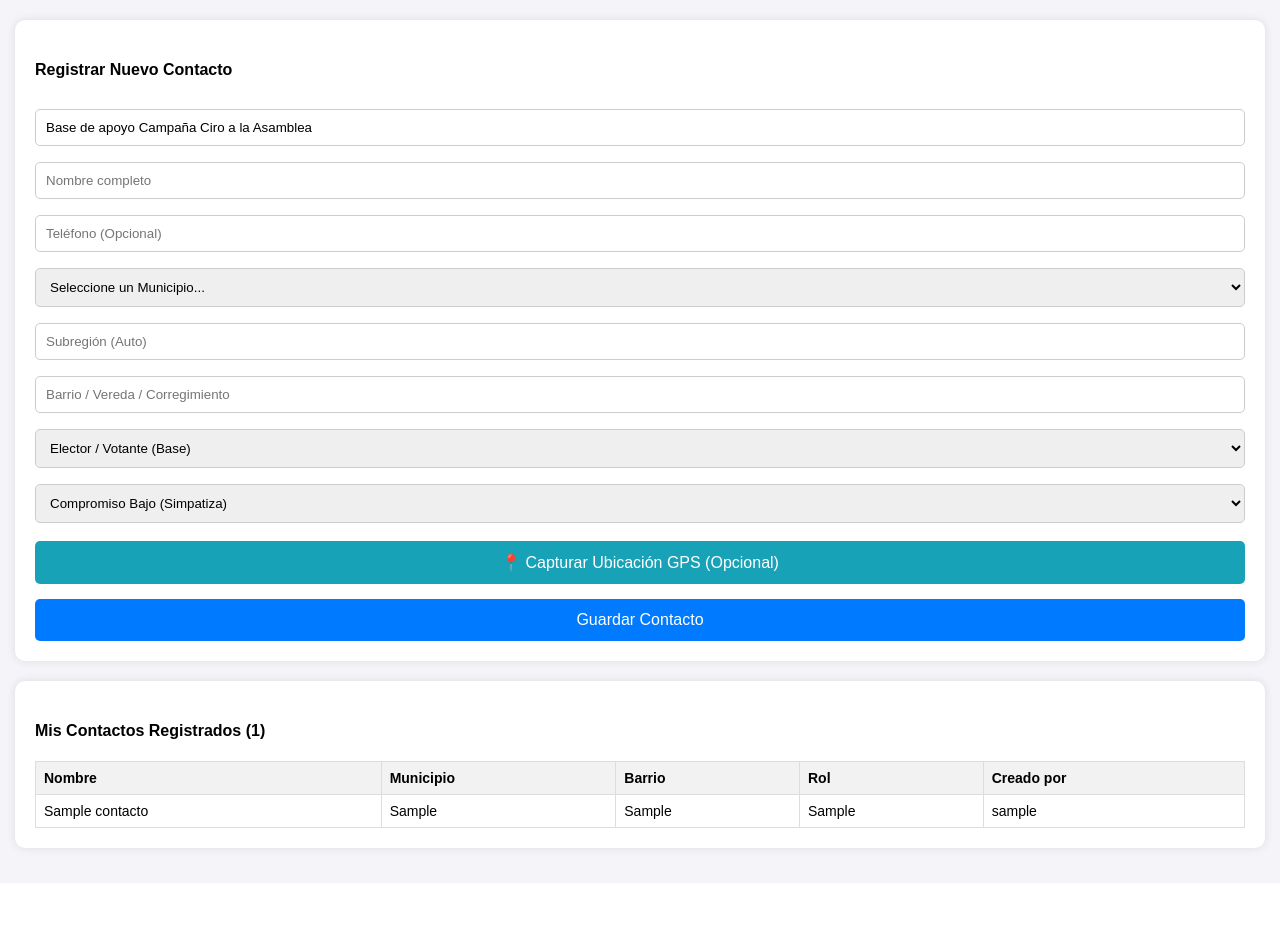
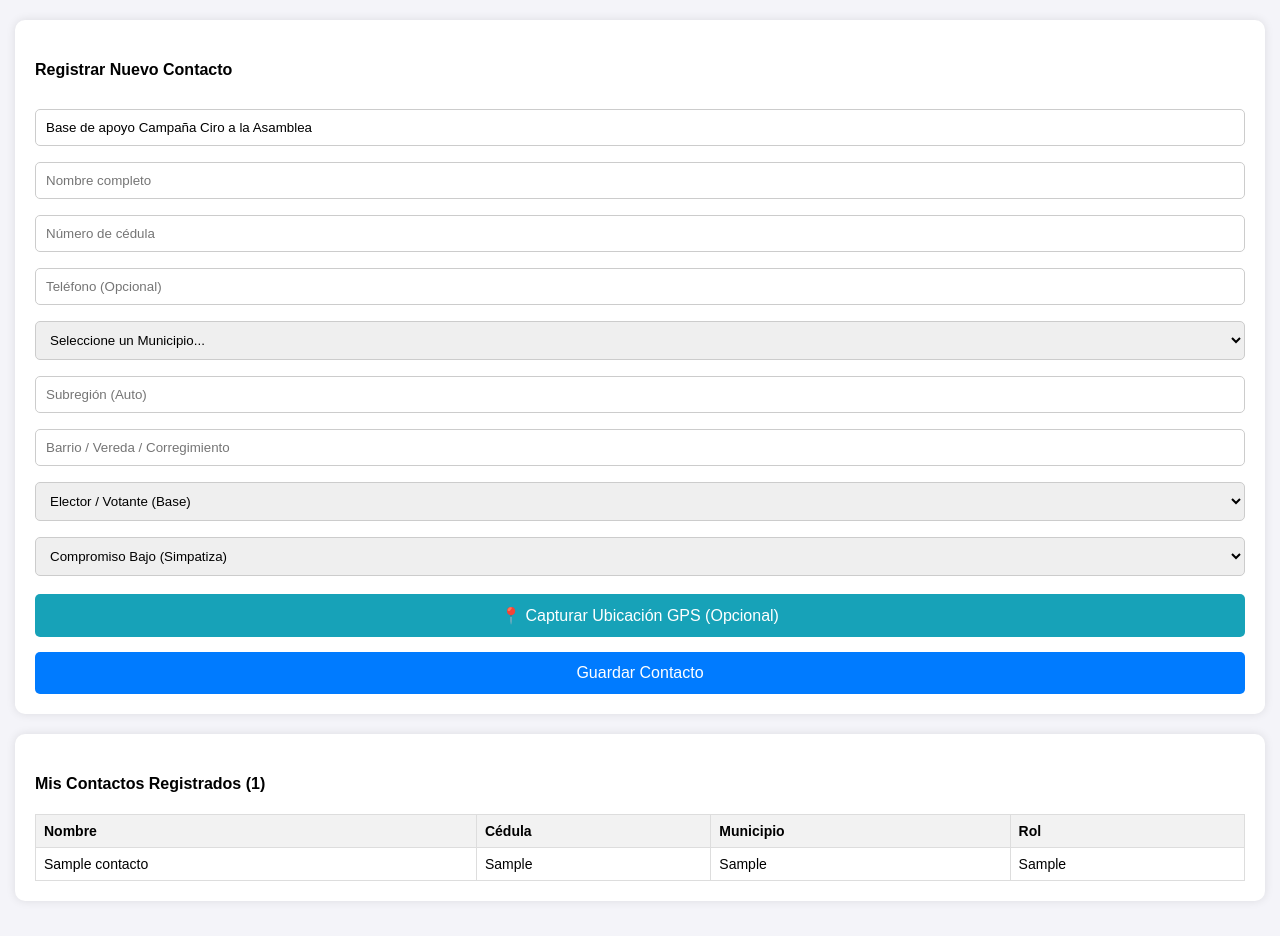
Before and after one commit to crm-campana-narino/Nari-o-Vital, a Flask app: template templates/dashboard.html in a window 1280 px wide. Shown: the part 57-993 px from the top of the page. Before the commit the page ends 912 px from the top, so only its background shows below. Run offline with Flask 3, Linux system fonts and the light colour scheme; the template is opened without the code that fills it: values that come from a table or form of the project are taken from there, others are empty; a user stored in the database is signed in; tables that the repository leaves empty hold one stand-in row (values such as "Sample post").

Commit message:
Refactor dashboard.html and add 'cedula' field
Removed commented-out sections and added a new input field for 'cedula'. Updated table to include 'cedula' column.

```diff
--- a/templates/dashboard.html
+++ b/templates/dashboard.html
@@ -17,7 +17,7 @@
         th, td { border: 1px solid #ddd; padding: 8px; text-align: left; }
         th { background-color: #f2f2f2; }
         .gps-status { font-size: 12px; color: green; margin-top: 5px; }
-        #div-otro-tipo { display: none; } /* Oculto por defecto */
+        #div-otro-tipo { display: none; }
     </style>
 </head>
 <body>
@@ -36,15 +36,16 @@
         <h4>Registrar Nuevo Contacto</h4>
         <form method="POST" action="{{ url_for('registrar') }}">
 
-            <!-- IDENTIFICACIÓN DE LA CAMPAÑA -->
-            <input type="text" name="campana" placeholder="Campaña (Ej: Ciro a la Asamblea)" value="Base de apoyo Campaña Ciro a la Asamblea" required>
+            <input type="text" name="campana" value="Base de apoyo Campaña Ciro a la Asamblea" required>
+            <input type="text" name="nombre" placeholder="Nombre completo" required>
 
-            <input type="text" name="nombre" placeholder="Nombre completo" required>
+            <!-- CAMPO CÉDULA AGREGADO AQUÍ -->
+            <input type="text" name="cedula" placeholder="Número de cédula" required>
+
             <input type="tel" name="telefono" placeholder="Teléfono (Opcional)">
 
             <select name="municipio" id="municipio" required onchange="actualizarSubregion()">
                 <option value="">Seleccione un Municipio...</option>
-                <!-- Lista de municipios en orden alfabético -->
                 <option value="Albán (San José)">Albán (San José)</option>
                 <option value="Aldana">Aldana</option>
                 <option value="Ancuyá">Ancuyá</option>
@@ -111,10 +112,8 @@
             </select>
 
             <input type="text" name="subregion" id="subregion" placeholder="Subregión (Auto)" readonly required>
-
             <input type="text" name="barrio" placeholder="Barrio / Vereda / Corregimiento" required>
 
-            <!-- ROLES Y SECTORES -->
             <select name="tipo" id="tipo" onchange="mostrarOtro()">
                 <option value="Elector">Elector / Votante (Base)</option>
                 <option value="Lider Campaña">Líder de Campaña (Estructura 1-5-25)</option>
@@ -133,7 +132,6 @@
                 <option value="Otro">Otro</option>
             </select>
 
-            <!-- CASILLA PARA ESCRIBIR EL "OTRO" -->
             <div id="div-otro-tipo">
                 <input type="text" name="otro_tipo" placeholder="¿Cuál es el rol o sector? (Especifique)">
             </div>
@@ -159,23 +157,16 @@
         <table>
             <tr>
                 <th>Nombre</th>
+                <th>Cédula</th> <!-- Nueva columna en la tabla -->
                 <th>Municipio</th>
-                <th>Barrio</th>
                 <th>Rol</th>
-                {% if current_user.es_admin %}<th>Creado por</th>{% endif %}
             </tr>
             {% for c in contactos %}
             <tr>
                 <td>{{ c.nombre }}</td>
+                <td>{{ c.cedula }}</td> <!-- Nueva celda -->
                 <td>{{ c.municipio }}</td>
-                <td>{{ c.barrio_vereda }}</td>
-                <td>
-                    {{ c.tipo }}
-                    {% if c.tipo == 'Otro' and c.otro_tipo %}
-                        ({{ c.otro_tipo }})
-                    {% endif %}
-                </td>
-                {% if current_user.es_admin %}<td>{{ c.creador.username }}</td>{% endif %}
+                <td>{{ c.tipo }}</td>
             </tr>
             {% endfor %}
         </table>
@@ -200,22 +191,15 @@
         function actualizarSubregion() {
             const municipio = document.getElementById('municipio').value;
             const campoSubregion = document.getElementById('subregion');
-            if (municipio && subregiones[municipio]) {
-                campoSubregion.value = subregiones[municipio];
-            } else {
-                campoSubregion.value = "";
-            }
+            if (municipio && subregiones[municipio]) { campoSubregion.value = subregiones[municipio]; }
+            else { campoSubregion.value = ""; }
         }
 
         function mostrarOtro() {
             const tipo = document.getElementById('tipo').value;
             const divOtro = document.getElementById('div-otro-tipo');
-            if (tipo === 'Otro') {
-                divOtro.style.display = 'block';
-            } else {
-                divOtro.style.display = 'none';
-                divOtro.querySelector('input').value = ''; // Limpiar si cambia de opinión
-            }
+            if (tipo === 'Otro') { divOtro.style.display = 'block'; }
+            else { divOtro.style.display = 'none'; divOtro.querySelector('input').value = ''; }
         }
 
         function obtenerUbicacion() {
@@ -228,13 +212,9 @@
                         document.getElementById('longitud').value = position.coords.longitude;
                         status.innerText = "✅ Coordenadas capturadas correctamente.";
                     },
-                    (error) => {
-                        status.innerText = "❌ Error al capturar GPS.";
-                    }
+                    (error) => { status.innerText = "❌ Error al capturar GPS."; }
                 );
-            } else {
-                status.innerText = "❌ Tu navegador no soporta GPS.";
-            }
+            } else { status.innerText = "❌ Tu navegador no soporta GPS."; }
         }
     </script>
 </body>
```
